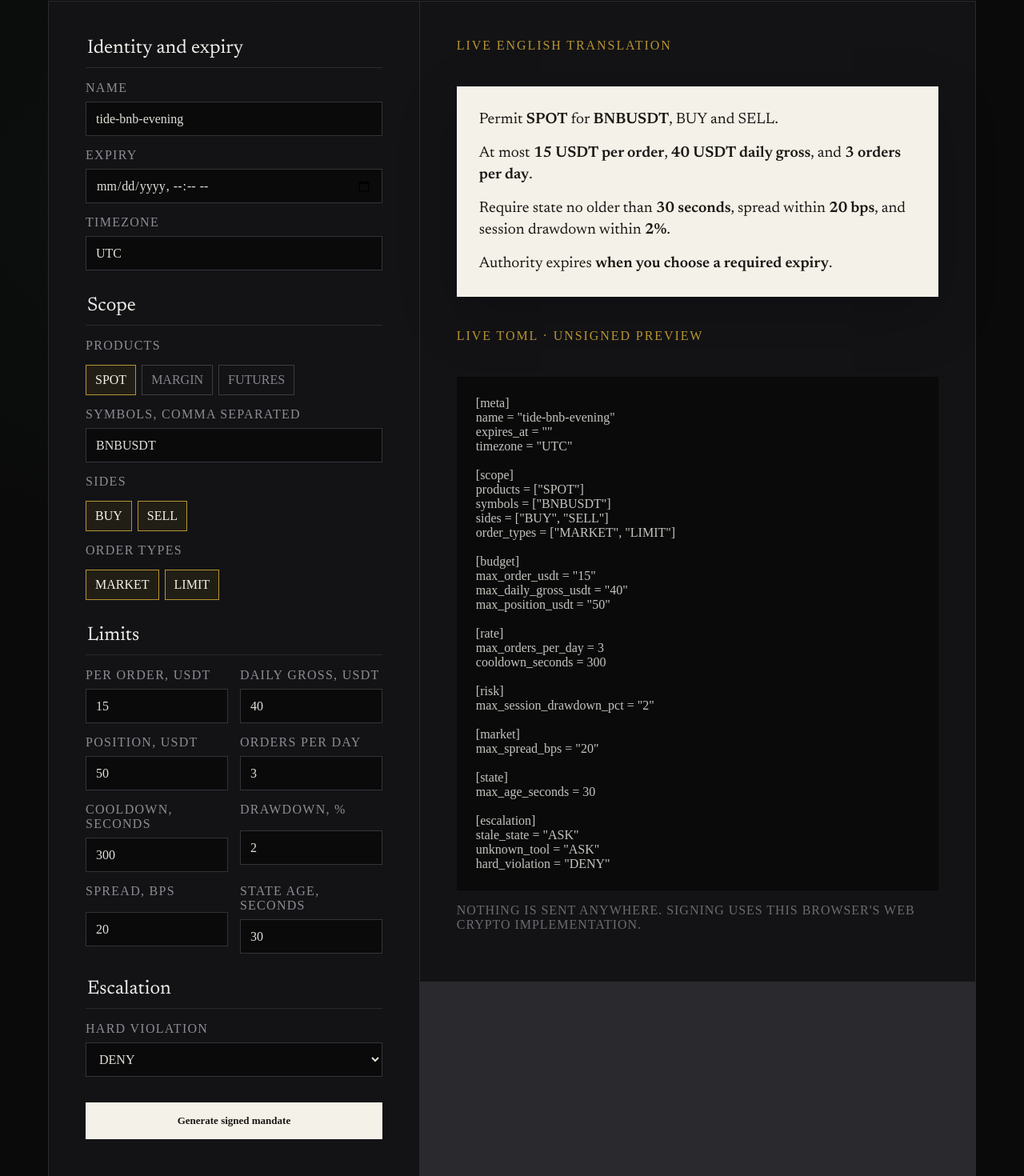
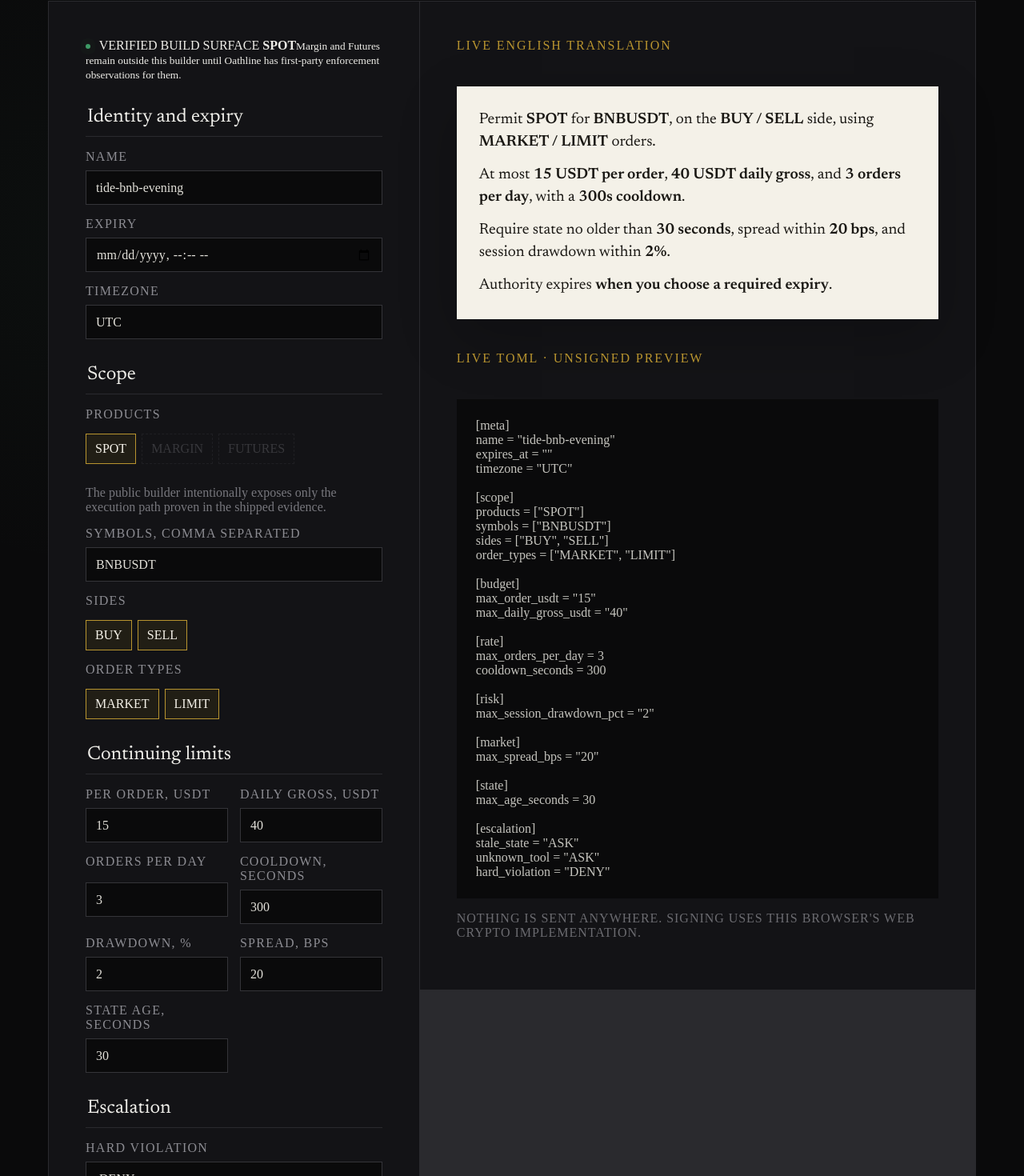
Before and after one commit to talk2francis/Oathline, a Next.js app in the folder site/: page /mandate in a window 1280 px wide. Shown: the part 552-2022 px from the top of the page at 80% size. Built offline with nearby package versions, Linux system fonts and the light colour scheme.

Commit message:
fix(site): align mandate builder with enforced policy surface

```diff
--- a/site/components/MandateBuilder.tsx
+++ b/site/components/MandateBuilder.tsx
@@ -3,24 +3,24 @@
 import { useMemo, useState } from "react";
 
 type Signature = { algo: "ed25519"; pubkey: string; sig: string };
-type Form = { name: string; expiry: string; timezone: string; products: string[]; symbols: string; sides: string[]; orderTypes: string[]; maxOrder: string; maxDaily: string; maxPosition: string; maxOrders: string; cooldown: string; drawdown: string; spread: string; freshness: string; hardViolation: "DENY" | "ASK" };
+type Form = { name: string; expiry: string; timezone: string; products: string[]; symbols: string; sides: string[]; orderTypes: string[]; maxOrder: string; maxDaily: string; maxOrders: string; cooldown: string; drawdown: string; spread: string; freshness: string; hardViolation: "DENY" | "ASK" };
 
-const initial: Form = { name: "tide-bnb-evening", expiry: "", timezone: "UTC", products: ["SPOT"], symbols: "BNBUSDT", sides: ["BUY", "SELL"], orderTypes: ["MARKET", "LIMIT"], maxOrder: "15", maxDaily: "40", maxPosition: "50", maxOrders: "3", cooldown: "300", drawdown: "2", spread: "20", freshness: "30", hardViolation: "DENY" };
+const initial: Form = { name: "tide-bnb-evening", expiry: "", timezone: "UTC", products: ["SPOT"], symbols: "BNBUSDT", sides: ["BUY", "SELL"], orderTypes: ["MARKET", "LIMIT"], maxOrder: "15", maxDaily: "40", maxOrders: "3", cooldown: "300", drawdown: "2", spread: "20", freshness: "30", hardViolation: "DENY" };
 const quote = (value: string) => JSON.stringify(value);
 const list = (values: string[]) => `[${values.map(quote).join(", ")}]`;
 const bytesToBase64 = (data: ArrayBuffer) => { let binary = ""; for (const byte of new Uint8Array(data)) binary += String.fromCharCode(byte); return btoa(binary); };
 function canonical(value: unknown): string { if (value === null || typeof value === "string" || typeof value === "boolean" || typeof value === "number") return JSON.stringify(value); if (Array.isArray(value)) return `[${value.map(canonical).join(",")}]`; if (typeof value === "object") { const record = value as Record<string, unknown>; return `{${Object.keys(record).sort().map((key) => `${JSON.stringify(key)}:${canonical(record[key])}`).join(",")}}`; } throw new Error("unsupported canonical value"); }
 
 function object(form: Form) {
-  return { meta: { name: form.name, expires_at: form.expiry ? new Date(form.expiry).toISOString() : "", timezone: form.timezone }, scope: { products: form.products, symbols: form.symbols.split(",").map((value) => value.trim().toUpperCase()).filter(Boolean), sides: form.sides, order_types: form.orderTypes }, budget: { max_order_usdt: form.maxOrder, max_daily_gross_usdt: form.maxDaily, max_position_usdt: form.maxPosition || null }, rate: { max_orders_per_day: Number(form.maxOrders), cooldown_seconds: Number(form.cooldown) }, risk: { max_session_drawdown_pct: form.drawdown }, market: { max_spread_bps: form.spread }, state: { max_age_seconds: Number(form.freshness) }, escalation: { stale_state: "ASK", unknown_tool: "ASK", hard_violation: form.hardViolation } };
+  return { meta: { name: form.name, expires_at: form.expiry ? new Date(form.expiry).toISOString() : "", timezone: form.timezone }, scope: { products: form.products, symbols: form.symbols.split(",").map((value) => value.trim().toUpperCase()).filter(Boolean), sides: form.sides, order_types: form.orderTypes }, budget: { max_order_usdt: form.maxOrder, max_daily_gross_usdt: form.maxDaily, max_position_usdt: null }, rate: { max_orders_per_day: Number(form.maxOrders), cooldown_seconds: Number(form.cooldown) }, risk: { max_session_drawdown_pct: form.drawdown }, market: { max_spread_bps: form.spread }, state: { max_age_seconds: Number(form.freshness) }, escalation: { stale_state: "ASK", unknown_tool: "ASK", hard_violation: form.hardViolation } };
 }
 
 function serialize(form: Form, signature: Signature | null): string {
-  const body = object(form); const lines = ["[meta]", `name = ${quote(body.meta.name)}`, `expires_at = ${quote(body.meta.expires_at)}`, `timezone = ${quote(body.meta.timezone)}`, "", "[scope]", `products = ${list(body.scope.products)}`, `symbols = ${list(body.scope.symbols)}`, `sides = ${list(body.scope.sides)}`, `order_types = ${list(body.scope.order_types)}`, "", "[budget]", `max_order_usdt = ${quote(body.budget.max_order_usdt)}`, `max_daily_gross_usdt = ${quote(body.budget.max_daily_gross_usdt)}`, `max_position_usdt = ${quote(body.budget.max_position_usdt ?? "")}`, "", "[rate]", `max_orders_per_day = ${body.rate.max_orders_per_day}`, `cooldown_seconds = ${body.rate.cooldown_seconds}`, "", "[risk]", `max_session_drawdown_pct = ${quote(body.risk.max_session_drawdown_pct)}`, "", "[market]", `max_spread_bps = ${quote(body.market.max_spread_bps)}`, "", "[state]", `max_age_seconds = ${body.state.max_age_seconds}`, "", "[escalation]", `stale_state = "ASK"`, `unknown_tool = "ASK"`, `hard_violation = ${quote(body.escalation.hard_violation)}`];
+  const body = object(form); const lines = ["[meta]", `name = ${quote(body.meta.name)}`, `expires_at = ${quote(body.meta.expires_at)}`, `timezone = ${quote(body.meta.timezone)}`, "", "[scope]", `products = ${list(body.scope.products)}`, `symbols = ${list(body.scope.symbols)}`, `sides = ${list(body.scope.sides)}`, `order_types = ${list(body.scope.order_types)}`, "", "[budget]", `max_order_usdt = ${quote(body.budget.max_order_usdt)}`, `max_daily_gross_usdt = ${quote(body.budget.max_daily_gross_usdt)}`, "", "[rate]", `max_orders_per_day = ${body.rate.max_orders_per_day}`, `cooldown_seconds = ${body.rate.cooldown_seconds}`, "", "[risk]", `max_session_drawdown_pct = ${quote(body.risk.max_session_drawdown_pct)}`, "", "[market]", `max_spread_bps = ${quote(body.market.max_spread_bps)}`, "", "[state]", `max_age_seconds = ${body.state.max_age_seconds}`, "", "[escalation]", `stale_state = "ASK"`, `unknown_tool = "ASK"`, `hard_violation = ${quote(body.escalation.hard_violation)}`];
   if (signature) lines.push("", "[signature]", `algo = ${quote(signature.algo)}`, `pubkey = ${quote(signature.pubkey)}`, `sig = ${quote(signature.sig)}`); return `${lines.join("\n")}\n`;
 }
 
-function Toggle({ label, active, onClick }: { label: string; active: boolean; onClick: () => void }) { return <button type="button" className={`toggle ${active ? "active" : ""}`} onClick={onClick}>{label}</button>; }
+function Toggle({ label, active, onClick, disabled = false, title }: { label: string; active: boolean; onClick: () => void; disabled?: boolean; title?: string }) { return <button type="button" className={`toggle ${active ? "active" : ""}`} onClick={onClick} disabled={disabled} title={title}>{label}</button>; }
 
 export function MandateBuilder() {
   const [form, setFormState] = useState(initial); const [signature, setSignature] = useState<Signature | null>(null); const [privateKey, setPrivateKey] = useState<string | null>(null); const [error, setError] = useState<string | null>(null); const [signing, setSigning] = useState(false);
@@ -34,7 +34,9 @@ export function MandateBuilder() {
       if (new Date(form.expiry).getTime() <= Date.now()) throw new Error("Mandate expiry must be in the future.");
       if (form.products.length === 0 || form.sides.length === 0 || form.orderTypes.length === 0) throw new Error("Grant at least one product, side, and order type.");
       if (!form.symbols.trim()) throw new Error("Grant at least one symbol.");
-      for (const value of [form.maxOrder, form.maxDaily, form.maxPosition, form.drawdown, form.spread]) if (!/^\d+(?:\.\d+)?$/.test(value)) throw new Error("Money and risk limits must be non-negative decimal strings.");
+      for (const value of [form.maxOrder, form.maxDaily, form.drawdown, form.spread]) if (!/^\d+(?:\.\d+)?$/.test(value)) throw new Error("Money and risk limits must be non-negative decimal strings.");
+      for (const value of [form.maxOrders, form.cooldown, form.freshness]) if (!/^\d+$/.test(value)) throw new Error("Order count, cooldown, and state age must be whole numbers.");
+      if (Number(form.maxOrders) < 1 || Number(form.freshness) < 1) throw new Error("Orders per day and state age must be at least 1.");
       const pair = await crypto.subtle.generateKey({ name: "Ed25519" }, true, ["sign", "verify"]) as CryptoKeyPair;
       const payload = new TextEncoder().encode(canonical(object(form))); const signed = await crypto.subtle.sign("Ed25519", pair.privateKey, payload);
       const publicDer = bytesToBase64(await crypto.subtle.exportKey("spki", pair.publicKey)); const privateDer = bytesToBase64(await crypto.subtle.exportKey("pkcs8", pair.privateKey));
@@ -45,13 +47,14 @@ export function MandateBuilder() {
   const field = (key: keyof Form) => ({ value: String(form[key]), onChange: (event: React.ChangeEvent<HTMLInputElement>) => setForm({ ...form, [key]: event.target.value }) });
   return <div className="mandate-layout">
     <form className="mandate-form" onSubmit={(event) => { event.preventDefault(); void sign(); }}>
+      <div className="mandate-proof-note"><span className="live-dot" /> VERIFIED BUILD SURFACE <strong>SPOT</strong><small>Margin and Futures remain outside this builder until Oathline has first-party enforcement observations for them.</small></div>
       <fieldset><legend>Identity and expiry</legend><label>Name<input {...field("name")} /></label><label>Expiry<input type="datetime-local" {...field("expiry")} required /></label><label>Timezone<input {...field("timezone")} /></label></fieldset>
-      <fieldset><legend>Scope</legend><span className="field-label">Products</span><div className="toggle-row">{["SPOT", "MARGIN", "FUTURES"].map((value) => <Toggle key={value} label={value} active={form.products.includes(value)} onClick={() => toggle("products", value)} />)}</div><label>Symbols, comma separated<input {...field("symbols")} /></label><span className="field-label">Sides</span><div className="toggle-row">{["BUY", "SELL"].map((value) => <Toggle key={value} label={value} active={form.sides.includes(value)} onClick={() => toggle("sides", value)} />)}</div><span className="field-label">Order types</span><div className="toggle-row">{["MARKET", "LIMIT"].map((value) => <Toggle key={value} label={value} active={form.orderTypes.includes(value)} onClick={() => toggle("orderTypes", value)} />)}</div></fieldset>
-      <fieldset><legend>Limits</legend><div className="form-grid"><label>Per order, USDT<input inputMode="decimal" {...field("maxOrder")} /></label><label>Daily gross, USDT<input inputMode="decimal" {...field("maxDaily")} /></label><label>Position, USDT<input inputMode="decimal" {...field("maxPosition")} /></label><label>Orders per day<input inputMode="numeric" {...field("maxOrders")} /></label><label>Cooldown, seconds<input inputMode="numeric" {...field("cooldown")} /></label><label>Drawdown, %<input inputMode="decimal" {...field("drawdown")} /></label><label>Spread, bps<input inputMode="decimal" {...field("spread")} /></label><label>State age, seconds<input inputMode="numeric" {...field("freshness")} /></label></div></fieldset>
+      <fieldset><legend>Scope</legend><span className="field-label">Products</span><div className="toggle-row"><Toggle label="SPOT" active={form.products.includes("SPOT")} onClick={() => toggle("products", "SPOT")} /><Toggle label="MARGIN" active={false} disabled onClick={() => undefined} title="Not first-party verified in this build" /><Toggle label="FUTURES" active={false} disabled onClick={() => undefined} title="Not first-party verified in this build" /></div><p className="verified-scope-note">The public builder intentionally exposes only the execution path proven in the shipped evidence.</p><label>Symbols, comma separated<input {...field("symbols")} /></label><span className="field-label">Sides</span><div className="toggle-row">{["BUY", "SELL"].map((value) => <Toggle key={value} label={value} active={form.sides.includes(value)} onClick={() => toggle("sides", value)} />)}</div><span className="field-label">Order types</span><div className="toggle-row">{["MARKET", "LIMIT"].map((value) => <Toggle key={value} label={value} active={form.orderTypes.includes(value)} onClick={() => toggle("orderTypes", value)} />)}</div></fieldset>
+      <fieldset><legend>Continuing limits</legend><div className="form-grid"><label>Per order, USDT<input inputMode="decimal" {...field("maxOrder")} /></label><label>Daily gross, USDT<input inputMode="decimal" {...field("maxDaily")} /></label><label>Orders per day<input inputMode="numeric" {...field("maxOrders")} /></label><label>Cooldown, seconds<input inputMode="numeric" {...field("cooldown")} /></label><label>Drawdown, %<input inputMode="decimal" {...field("drawdown")} /></label><label>Spread, bps<input inputMode="decimal" {...field("spread")} /></label><label>State age, seconds<input inputMode="numeric" {...field("freshness")} /></label></div></fieldset>
       <fieldset><legend>Escalation</legend><label>Hard violation<select value={form.hardViolation} onChange={(event) => setForm({ ...form, hardViolation: event.target.value as "DENY" | "ASK" })}><option>DENY</option><option>ASK</option></select></label></fieldset>
-      <button className="button primary sign-button" type="submit" disabled={signing}>{signing ? "Signing locally…" : "Generate signed mandate"}</button>{error && <p className="form-error">{error}</p>}
+      <button className="button primary sign-button" type="submit" disabled={signing}>{signing ? "Signing locally…" : "Sign mandate locally"}</button>{error && <p className="form-error">{error}</p>}
       {signature && privateKey && <div className="actions"><button type="button" className="button" onClick={() => download("oathline.toml", toml)}>Download oathline.toml</button><button type="button" className="button" onClick={() => download("ed25519-private.key", privateKey)}>Download local signing key</button></div>}
     </form>
-    <div className="mandate-output"><span className="panel-label">Live English translation</span><div className="translation"><p>Permit <strong>{form.products.join(" and ") || "no products"}</strong> for <strong>{form.symbols || "no symbols"}</strong>, {form.sides.join(" and ") || "no sides"}.</p><p>At most <strong>{form.maxOrder} USDT per order</strong>, <strong>{form.maxDaily} USDT daily gross</strong>, and <strong>{form.maxOrders} orders per day</strong>.</p><p>Require state no older than <strong>{form.freshness} seconds</strong>, spread within <strong>{form.spread} bps</strong>, and session drawdown within <strong>{form.drawdown}%</strong>.</p><p>Authority expires <strong>{form.expiry ? new Date(form.expiry).toISOString() : "when you choose a required expiry"}</strong>.</p></div><span className="panel-label">Live TOML · {signature ? "SIGNED" : "UNSIGNED PREVIEW"}</span><pre className="toml-output">{toml}</pre><p className="privacy-line">Nothing is sent anywhere. Signing uses this browser&apos;s Web Crypto implementation.</p></div>
+    <div className="mandate-output"><span className="panel-label">Live English translation</span><div className="translation"><p>Permit <strong>{form.products.join(" and ") || "no products"}</strong> for <strong>{form.symbols || "no symbols"}</strong>, on the <strong>{form.sides.join(" / ") || "no"}</strong> side, using <strong>{form.orderTypes.join(" / ") || "no"}</strong> orders.</p><p>At most <strong>{form.maxOrder} USDT per order</strong>, <strong>{form.maxDaily} USDT daily gross</strong>, and <strong>{form.maxOrders} orders per day</strong>, with a <strong>{form.cooldown}s cooldown</strong>.</p><p>Require state no older than <strong>{form.freshness} seconds</strong>, spread within <strong>{form.spread} bps</strong>, and session drawdown within <strong>{form.drawdown}%</strong>.</p><p>Authority expires <strong>{form.expiry ? new Date(form.expiry).toISOString() : "when you choose a required expiry"}</strong>.</p></div><span className="panel-label">Live TOML · {signature ? "SIGNED" : "UNSIGNED PREVIEW"}</span><pre className="toml-output">{toml}</pre><p className="privacy-line">Nothing is sent anywhere. Signing uses this browser&apos;s Web Crypto implementation.</p></div>
   </div>;
 }
```
